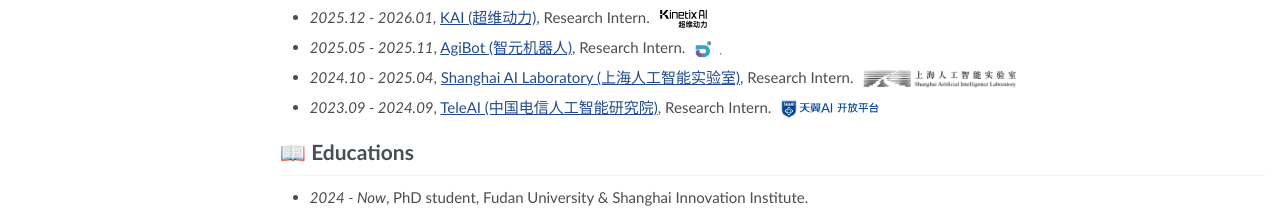
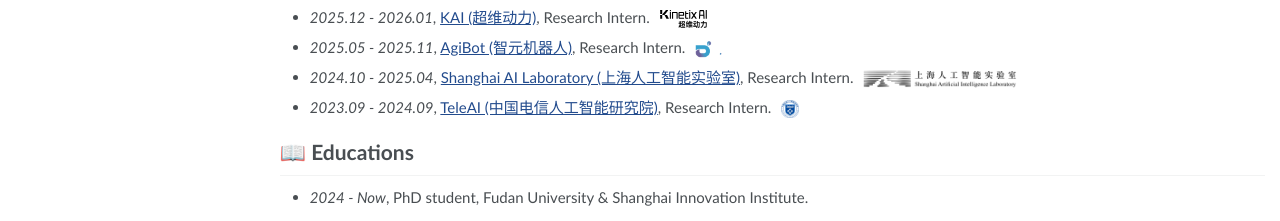
Before and after one commit to JinChen0056/jinchen0056.github.io, a Jekyll site: the page built from _pages/about.md, in a window 1280 px wide and 900 px high, scrolled down 667 px. Shown: the part 676-897 px from the top of the window. Built offline with Jekyll 4.4.1, drawn with Linux system fonts in a browser that asks for light colours.

Commit message:
TeleAI logo: use official circular institute crest (PNG, 400x400)

```diff
--- a/_pages/about.md
+++ b/_pages/about.md
@@ -86,7 +86,7 @@ Hang Jiang, **Jin Chen**, Qingwen Bu, Li Chen, Modi Shi, Yu Zhang, Du Li, Chuang
 - *2025.12 - 2026.01*, [KAI (超维动力)](https://www.kinetixai.tech/), Research Intern. <img src='images/logos/kai.svg' style='height:18px;vertical-align:middle;margin-left:6px;filter:invert(1)'>
 - *2025.05 - 2025.11*, [AgiBot (智元机器人)](https://www.agibot.com/), Research Intern. <img src='images/logos/agibot.png' style='height:18px;vertical-align:middle;margin-left:6px'>
 - *2024.10 - 2025.04*, [Shanghai AI Laboratory (上海人工智能实验室)](https://www.shlab.org.cn/), Research Intern. <img src='images/logos/shlab.webp' style='height:18px;vertical-align:middle;margin-left:6px;filter:invert(1)'>
-- *2023.09 - 2024.09*, [TeleAI (中国电信人工智能研究院)](https://www.teleai.com.cn/), Research Intern. <img src='images/logos/teleai.svg' style='height:18px;vertical-align:middle;margin-left:6px'>
+- *2023.09 - 2024.09*, [TeleAI (中国电信人工智能研究院)](https://www.teleai.com.cn/), Research Intern. <img src='images/logos/teleai.png' style='height:18px;vertical-align:middle;margin-left:6px'>
 
 
 # 📖 Educations
```
Also changed, not shown: images/logos/teleai.png (added), images/logos/teleai.svg (deleted).
